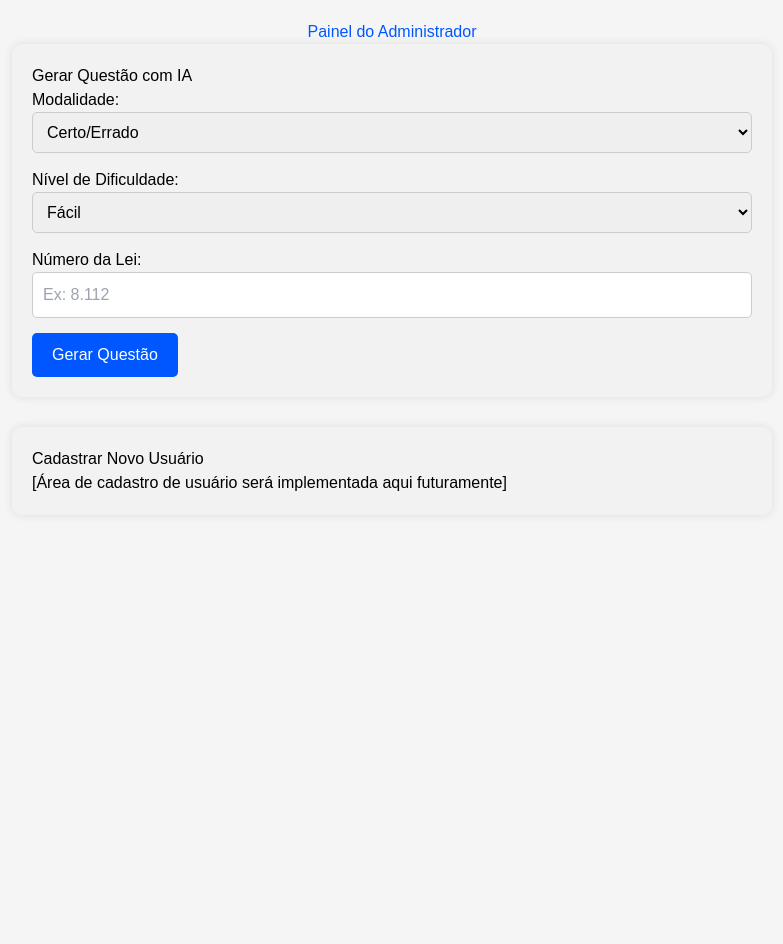
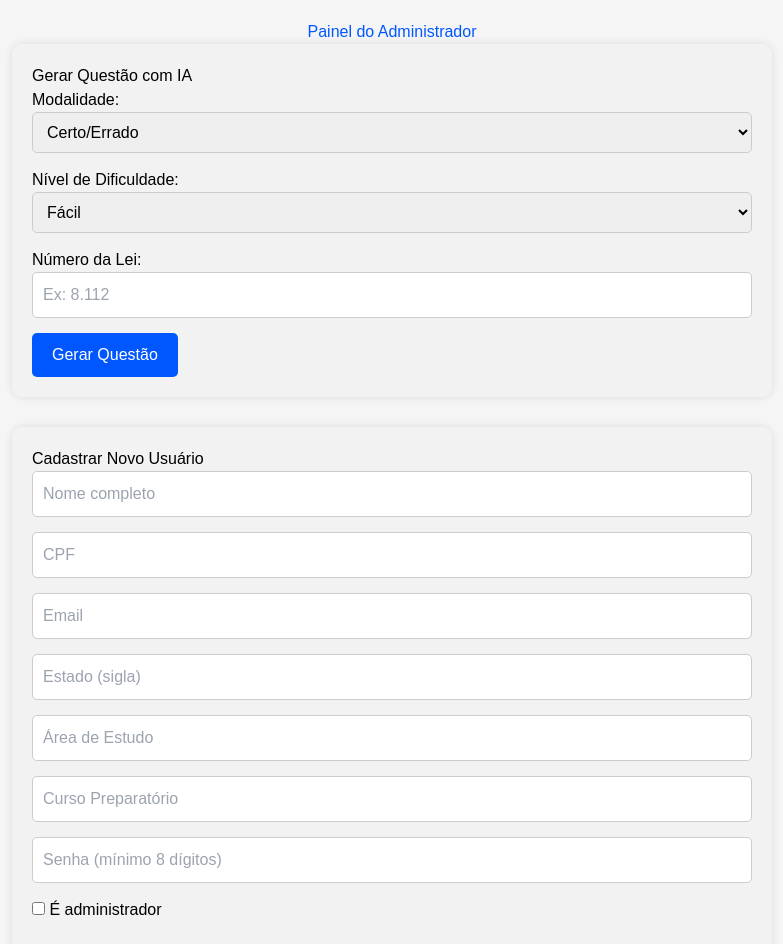
Before and after one commit to pgeovanny/divi, a Next.js app in the folder frontend/: page /admin in a window 1280 px wide. Shown: the top 944 px of the page, without its empty margins (248-1031 px from the left). Before the commit the page ends 800 px from the top, so only its background shows below. Built offline with nearby package versions, Linux system fonts and the light colour scheme.

Commit message:
Update admin.js

```diff
--- a/frontend/pages/admin.js
+++ b/frontend/pages/admin.js
@@ -1,5 +1,4 @@
 // frontend/pages/admin.js
-
 import { useState } from 'react';
 
 export default function AdminPage() {
@@ -7,10 +6,19 @@ export default function AdminPage() {
   const [nivel, setNivel] = useState('Fácil');
   const [lei, setLei] = useState('');
   const [questaoGerada, setQuestaoGerada] = useState('');
-  const [usuarios, setUsuarios] = useState([]);
+
+  const [novoUsuario, setNovoUsuario] = useState({
+    nome: '',
+    cpf: '',
+    email: '',
+    estado: '',
+    areaEstudo: '',
+    curso: '',
+    senha: '',
+    isAdmin: false,
+  });
 
   const gerarQuestao = () => {
-    // Aqui futuramente será chamada a API do GPT
     const comando = `Crie uma questão ${modalidade}, nível ${nivel}, com base na Lei ${lei}.`;
     setQuestaoGerada(`🔧 GPT gerará: ${comando}`);
   };
@@ -21,6 +29,12 @@ export default function AdminPage() {
 
   const exportar = () => {
     alert('Questão exportada com sucesso!');
+  };
+
+  const cadastrarUsuario = () => {
+    console.log('Usuário cadastrado:', novoUsuario);
+    alert('Usuário cadastrado com sucesso!');
+    // Aqui você pode integrar com o backend futuramente
   };
 
   return (
@@ -64,7 +78,65 @@ export default function AdminPage() {
 
       <div style={styles.box}>
         <h2>Cadastrar Novo Usuário</h2>
-        <p>[Área de cadastro de usuário será implementada aqui futuramente]</p>
+        <input
+          type="text"
+          placeholder="Nome completo"
+          value={novoUsuario.nome}
+          onChange={e => setNovoUsuario({ ...novoUsuario, nome: e.target.value })}
+          style={styles.input}
+        />
+        <input
+          type="text"
+          placeholder="CPF"
+          value={novoUsuario.cpf}
+          onChange={e => setNovoUsuario({ ...novoUsuario, cpf: e.target.value })}
+          style={styles.input}
+        />
+        <input
+          type="email"
+          placeholder="Email"
+          value={novoUsuario.email}
+          onChange={e => setNovoUsuario({ ...novoUsuario, email: e.target.value })}
+          style={styles.input}
+        />
+        <input
+          type="text"
+          placeholder="Estado (sigla)"
+          value={novoUsuario.estado}
+          onChange={e => setNovoUsuario({ ...novoUsuario, estado: e.target.value })}
+          style={styles.input}
+        />
+        <input
+          type="text"
+          placeholder="Área de Estudo"
+          value={novoUsuario.areaEstudo}
+          onChange={e => setNovoUsuario({ ...novoUsuario, areaEstudo: e.target.value })}
+          style={styles.input}
+        />
+        <input
+          type="text"
+          placeholder="Curso Preparatório"
+          value={novoUsuario.curso}
+          onChange={e => setNovoUsuario({ ...novoUsuario, curso: e.target.value })}
+          style={styles.input}
+        />
+        <input
+          type="password"
+          placeholder="Senha (mínimo 8 dígitos)"
+          value={novoUsuario.senha}
+          onChange={e => setNovoUsuario({ ...novoUsuario, senha: e.target.value })}
+          style={styles.input}
+        />
+        <label>
+          <input
+            type="checkbox"
+            checked={novoUsuario.isAdmin}
+            onChange={e => setNovoUsuario({ ...novoUsuario, isAdmin: e.target.checked })}
+          />
+          {' '}É administrador
+        </label>
+        <br /><br />
+        <button onClick={cadastrarUsuario} style={styles.btn}>Cadastrar Usuário</button>
       </div>
     </div>
   );
@@ -121,4 +193,4 @@ const styles = {
     borderRadius: 8,
     marginTop: 20,
   },
-};
+}
```
